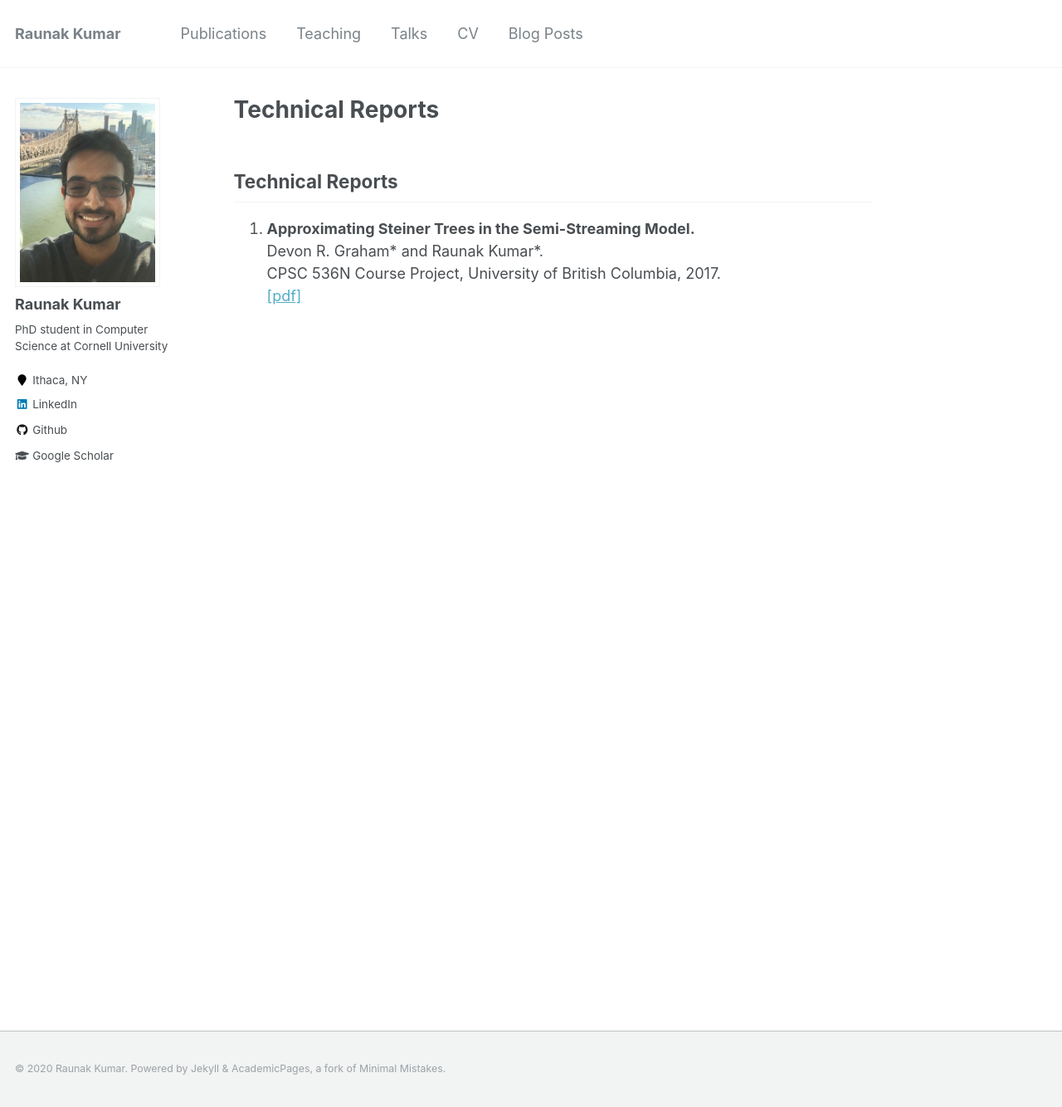
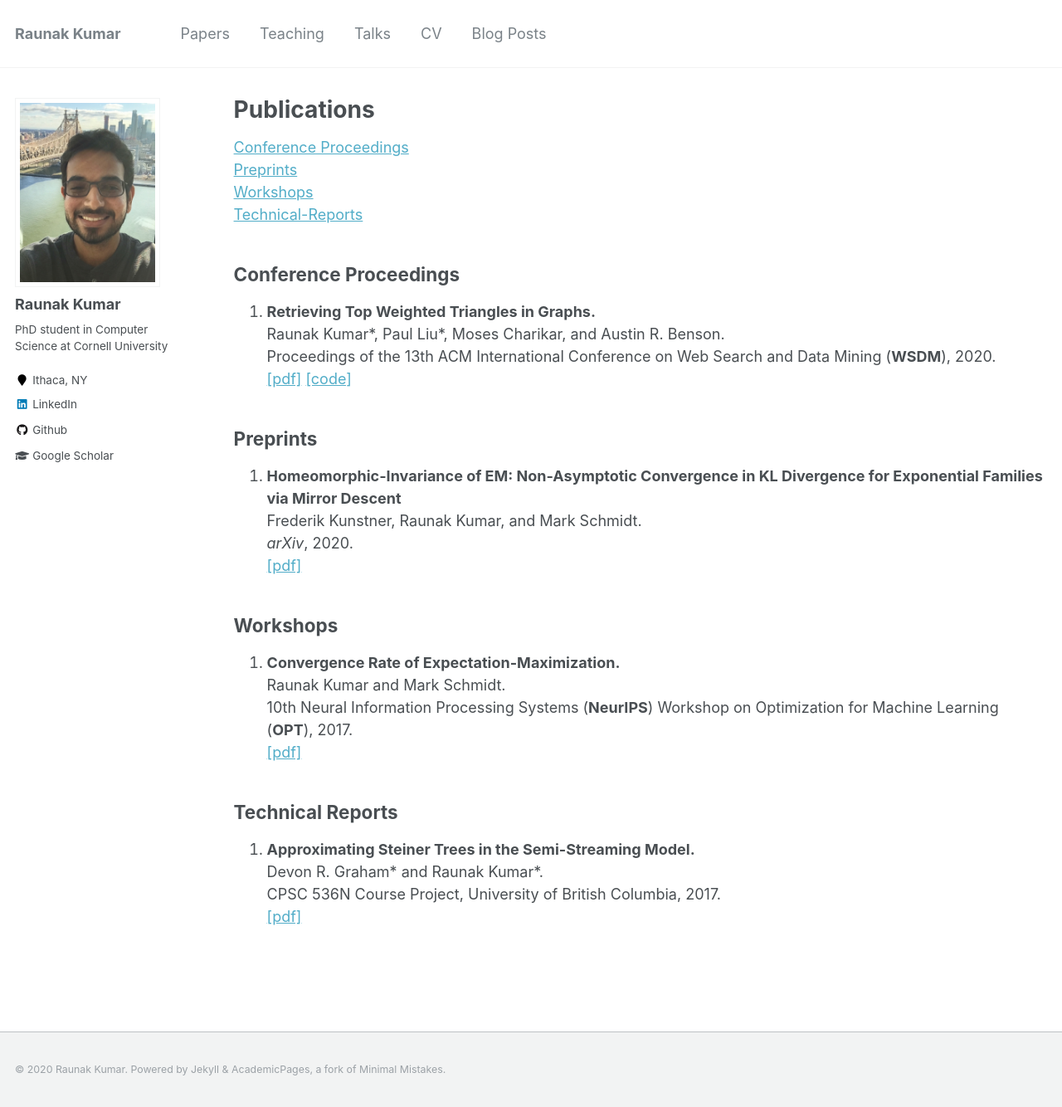
Before and after one commit to raunakkmr/raunakkmr.github.io, a Jekyll site: the page built from _pages/tmp.md, in a window 1280 px wide and 1334 px high. Shown: the whole window at 83% size. Built offline with Jekyll 4.4.1, drawn with Linux system fonts in a browser that asks for light colours; our own code applies the rules of GitHub Pages for plain Markdown files.

Commit message:
papers and talks

```diff
--- a/_data/navigation.yml
+++ b/_data/navigation.yml
@@ -1,7 +1,7 @@
 # main links links
 main:
-  - title: "Publications"
-    url: /publications/
+  - title: "Papers"
+    url: /papers/
 
   - title: "Teaching"
     url: /teaching/
--- a/_pages/tmp.md
+++ b/_pages/tmp.md
@@ -1,3 +1,39 @@
+---
+layout: archive
+title: "Publications"
+permalink: /publications/
+author_profile: true
+---
+
+[Conference Proceedings](#conference-proceedings)
+[Preprints](#preprints)
+[Workshops](#workshops)
+[Technical-Reports](#technica-reports)
+
+## Conference Proceedings
+
+1. **Retrieving Top Weighted Triangles in Graphs.**
+   Raunak Kumar\*, Paul Liu\*, Moses Charikar, and Austin R. Benson.
+   Proceedings of the 13th ACM International Conference on Web Search and Data
+   Mining (**WSDM**), 2020.
+   [\[pdf\]](https://arxiv.org/abs/1910.00692)
+   [\[code\]](https://github.com/raunakkmr/Retrieving-top-weighted-triangles-in-graphs)
+
+## Preprints
+
+1. **Homeomorphic-Invariance of EM: Non-Asymptotic Convergence in KL Divergence for Exponential Families via Mirror Descent**
+   Frederik Kunstner, Raunak Kumar, and Mark Schmidt.
+   *arXiv*, 2020.
+   [\[pdf\]](https://arxiv.org/abs/2011.01170)
+
+## Workshops
+
+1. **Convergence Rate of Expectation-Maximization.**
+   Raunak Kumar and Mark Schmidt.
+   10th Neural Information Processing Systems (**NeurIPS**) Workshop on
+   Optimization for Machine Learning (**OPT**), 2017.
+   [\[pdf\]](../files/kumar2017convergence.pdf)
+
 ## Technical Reports
 
 1. **Approximating Steiner Trees in the Semi-Streaming Model.**
```
Also changed, not shown: _pages/papers.md (renamed from _pages/publications.md, +8 -18 lines), _pages/talks.md (+4 -2 lines), 5 other files.
